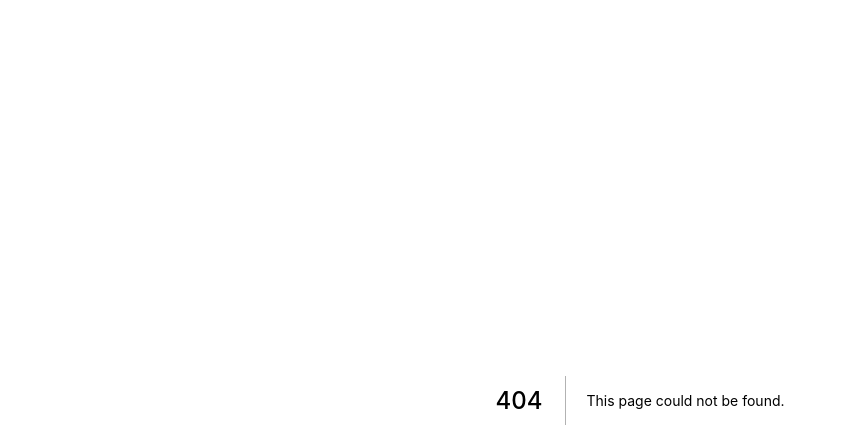
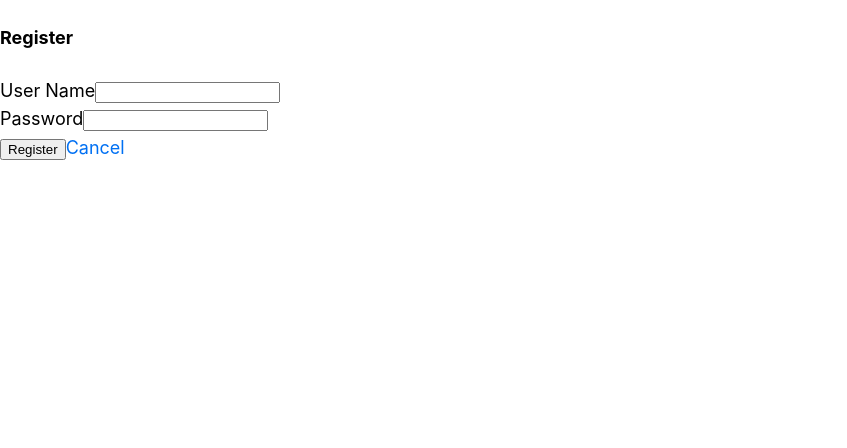
Before and after one commit to sian-izm/nextjs-blog, a Next.js app: page /account/register in a window 1280 px wide. Before the commit this address had no page. Shown: the top 448 px of the page, without its empty margins (0-847 px from the left). Built offline with nearby package versions, Linux system fonts and the light colour scheme.

Commit message:
created register form

```diff
--- /dev/null
+++ b/pages/account/register.jsx
@@ -0,0 +1,56 @@
+import { userService } from "../../services/user.service";
+import { alertService } from "../../services/alert.service";
+import { useRouter } from "next/router";
+import * as Yup from 'yup';
+import { yupResolver } from '@hookform/resolvers/yup';
+import { Link } from '../../components/link';
+import { Layout } from '../../components/account/layout';
+import { useForm } from "react-hook-form";
+
+export default function Register() {
+  const router = useRouter();
+
+  const validationSchema = Yup.object().shape({
+    userName: Yup.string().required('First Name is required')
+  });
+  const formOptions = { resolver: yupResolver(validationSchema) };
+
+  const { register, handleSubmit, formState } = useForm(formOptions);
+  const { errors } = formState;
+
+  function onSubmit(user) {
+    return userService.register(user)
+      .then(() => {
+        alertService.success('Registration successful', { keepAfterRouteChange: true} );
+        router.push('login');
+      })
+      .catch(alertService.error);
+  }
+
+  return (
+    <Layout>
+      <div className="card">
+        <h4 className="card-header">Register</h4>
+        <div className="card-body">
+          <form onSubmit={handleSubmit(onSubmit)}>
+            <div className="form-group">
+              <label>User Name</label>
+              <input name="userName" type="text" {...register('userName')} className={`form-control ${errors.firstName ? 'is-invalid' : ''}`} />
+              <div className="invalid-feedback">{errors.userName?.message}</div>
+            </div>
+            <div className="form-group">
+              <label>Password</label>
+              <input name="password" type="password" {...register('password')} className={`form-control ${errors.password ? 'is-invalid' : ''}`} />
+              <div className="invalid-feedback">{errors.password?.message}</div>
+            </div>
+            <button disabled={formState.isSubmitting} className="btn btn-primary">
+              {formState.isSubmitting && <span classNmae="spinner-border spinner-border-sm mr-1"></span>}
+              Register
+            </button>
+            <Link href="/account/login" className="btn btn-link">Cancel</Link>
+          </form>
+        </div>
+      </div>
+    </Layout>
+  )
+}
```
